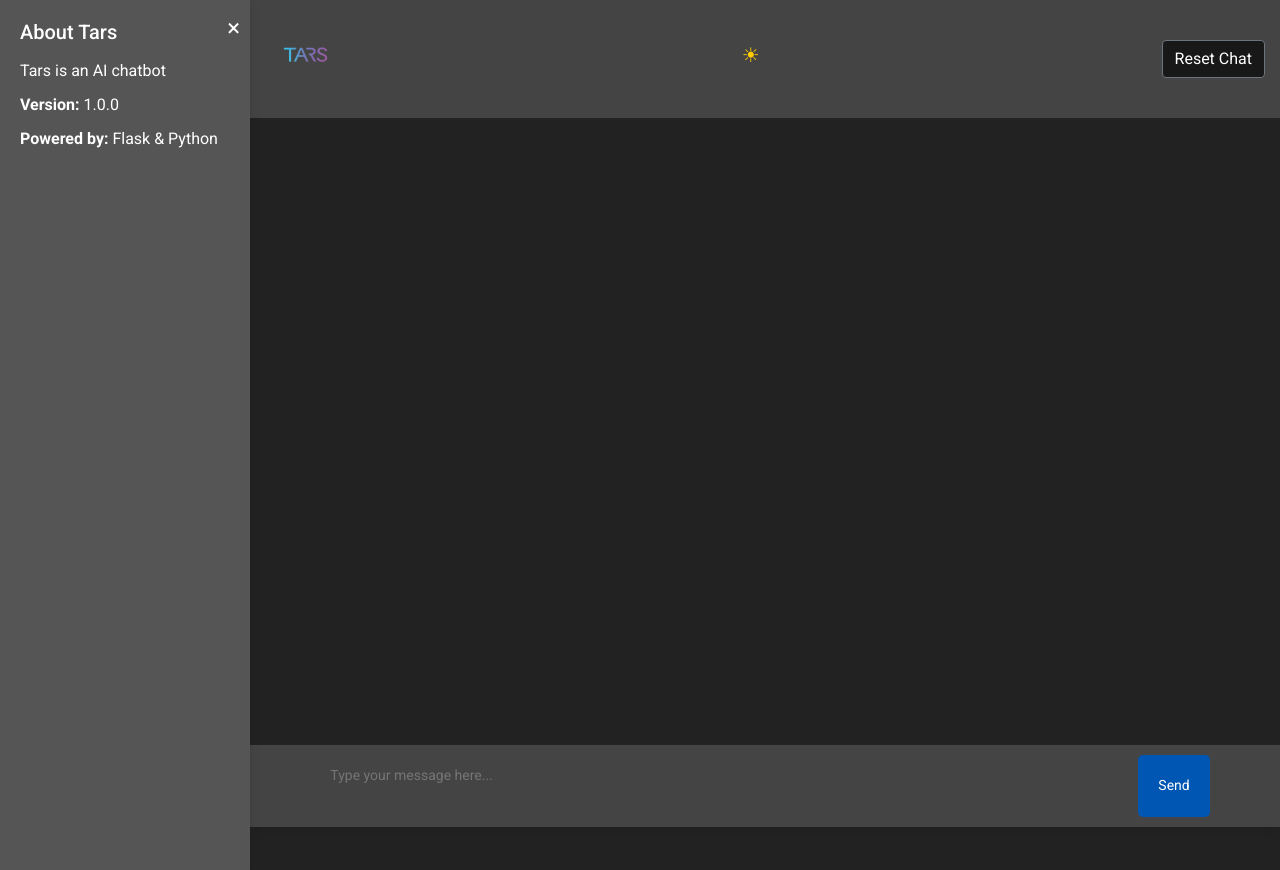
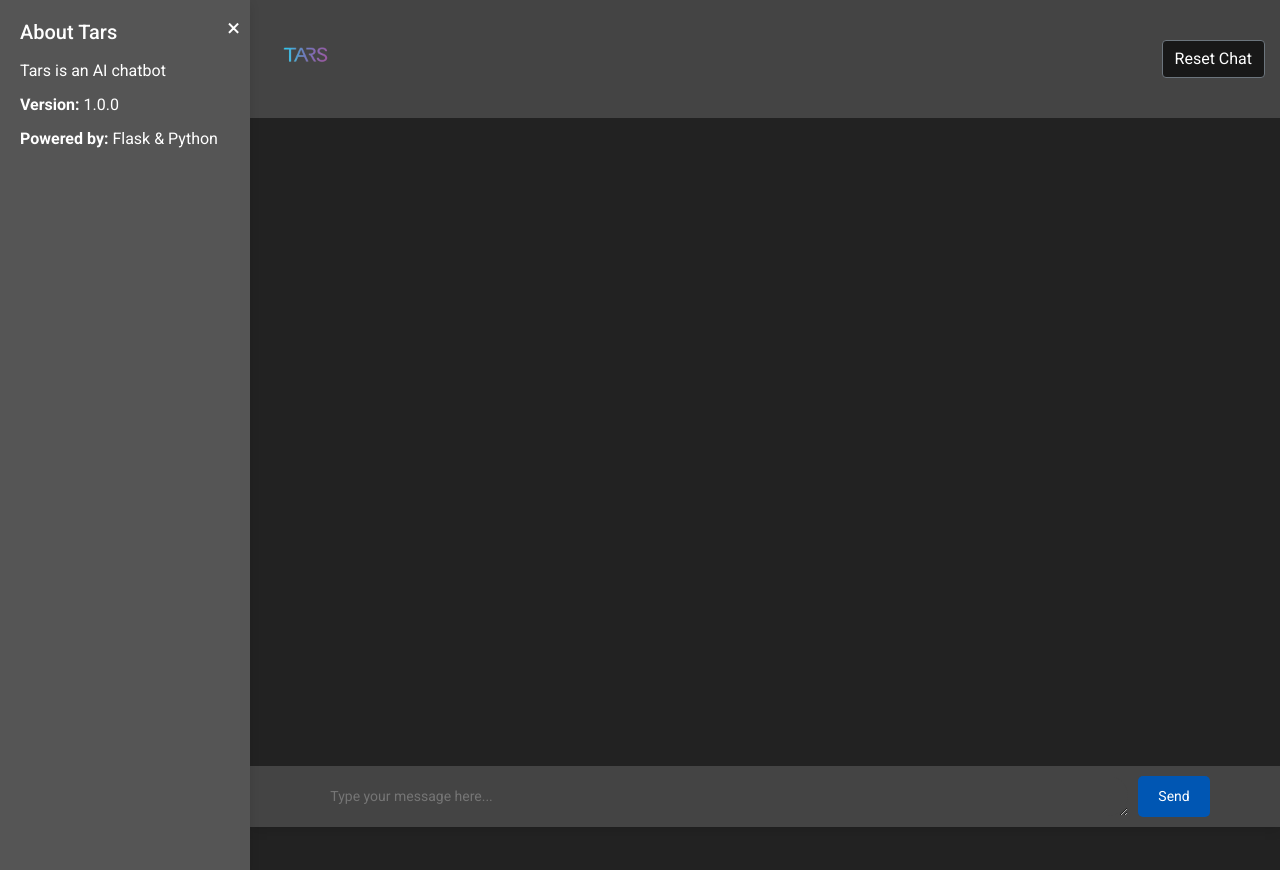
Before and after one commit to pavansweb/tars, a Flask app: page / in a window 1280 px wide. Run offline with Flask 3, Linux system fonts and the light colour scheme; some libraries are stand-ins or nearby versions.

Commit message:
improved

```diff
--- a/static/script.js
+++ b/static/script.js
@@ -7,27 +7,7 @@ document.getElementById('send-btn').addEventListener('click', function() {
         const userMessage = `<p><strong>You:</strong> ${message}</p>`;
         chatDisplay.innerHTML += userMessage;
 
-        // Send the user message to the backend for processing
-        fetch('/process', {
-            method: 'POST',
-            headers: {
-                'Content-Type': 'application/json',
-            },
-            body: JSON.stringify({ query: message }) // Send the user query to Flask
-        })
-        .then(response => response.json())
-        .then(data => {
-            // Append bot response to chat display with proper HTML tags
-            const botResponse = `<p><strong>TARS:</strong> ${data.response}</p>`;
-            chatDisplay.innerHTML += botResponse;
 
-            // Clear input box
-            document.getElementById('message-input').value = '';
-            chatDisplay.scrollTop = chatDisplay.scrollHeight; // Scroll to bottom
-        })
-        .catch(error => {
-            console.error('Error:', error);
-        });
     }
 });
 
--- a/static/style.css
+++ b/static/style.css
@@ -184,9 +184,8 @@ html, body {
     border: 1px solid #ddd;
     padding: 10px;
     border-radius: 40px;
-    resize: none;
-    min-height: 40px;
-    height: fit-content;
+    resize: vertical;
+    height: 40px;
     font-size: 14px;
     background-color: #f7f7f7;
     color: var(--background-light);
--- a/templates/index.html
+++ b/templates/index.html
@@ -28,13 +28,6 @@
                 <div class="chat-container">
                     <header class="chat-header">
                         <h2><img src="/tars/assets/logo.png" height="80px"></h2>
-                        <div class="dark-mode-toggle">
-                            <input type="checkbox" id="darkModeToggle">
-                            <label for="darkModeToggle" class="toggle-label">
-                                <span class="sun-icon">&#x2600;</span>
-                                <span class="moon-icon">&#x1F319;</span>
-                            </label>
-                        </div>
 
                         <button id="reset-btn" class="btn btn-outline-secondary">Reset Chat</button>
 
```
